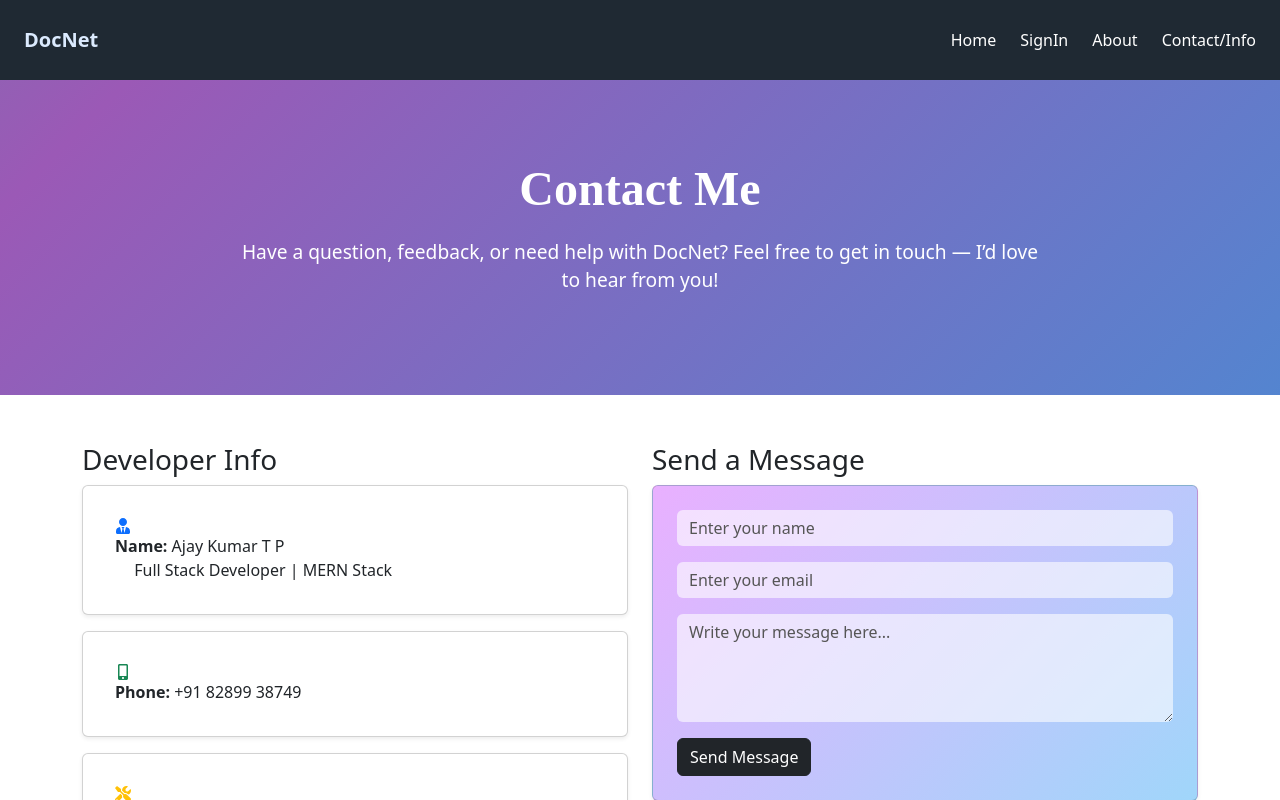
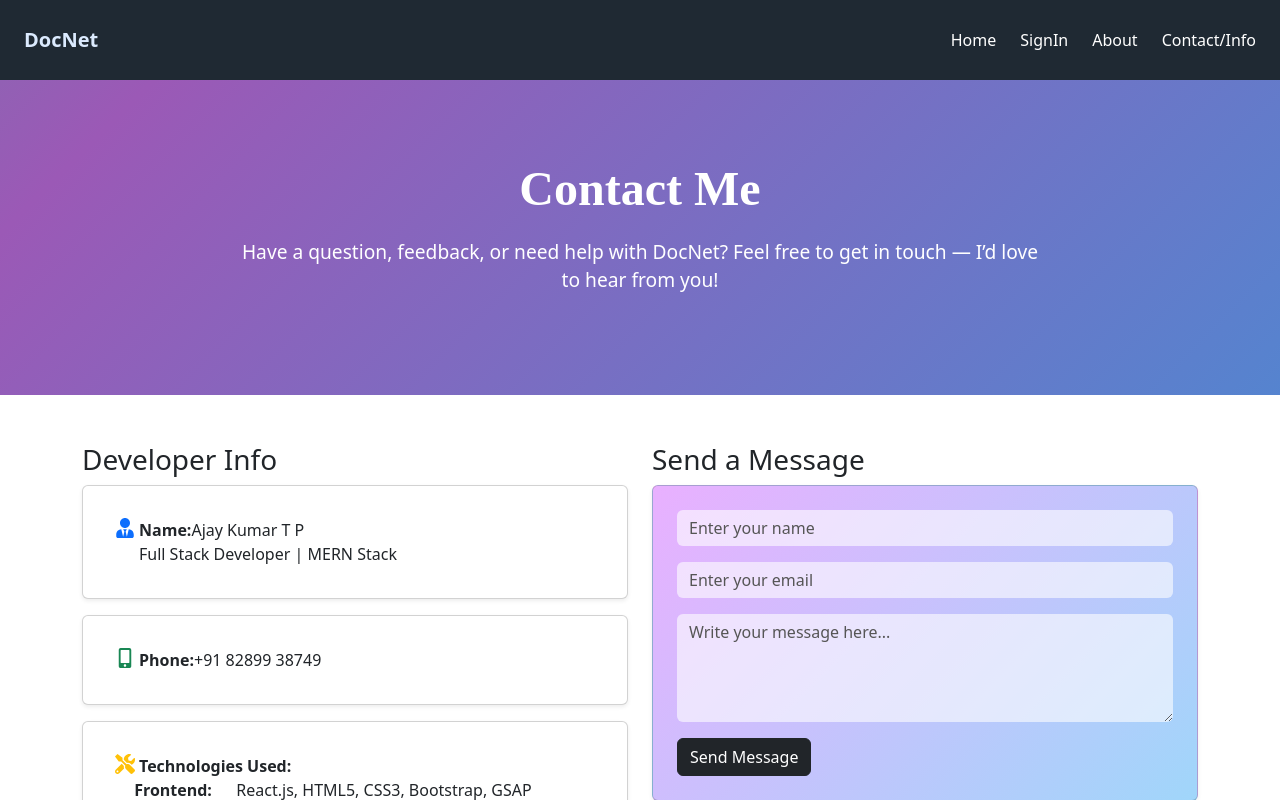
Before and after one commit to AJAYK-1/DocNet, a React (Vite) app in the folder client/: page /contact in a window 1280 px wide. Shown: the top 800 px of the page. Built offline with nearby package versions, Linux system fonts and the light colour scheme.

Commit message:
"fixed navbar problem"

```diff
--- a/client/src/components/about.jsx
+++ b/client/src/components/about.jsx
@@ -22,7 +22,7 @@ export default function About() {
                 <h1 className='hero-title' style={{ fontSize: '3rem', fontWeight: 'bold', fontFamily: 'Poppins' }}>
                     About DocNet
                 </h1>
-                <p style={{ fontSize: '1.2rem', maxWidth: '800px', margin: '20px auto' }}>
+                <p className='hero-subtext' style={{ fontSize: '1.2rem', maxWidth: '800px', margin: '20px auto' }}>
                     DocNet is your all-in-one digital healthcare platform — connecting patients and doctors with ease, security, and convenience.
                 </p>
             </div>
--- a/client/src/components/contact.jsx
+++ b/client/src/components/contact.jsx
@@ -54,7 +54,7 @@ export default function Contact() {
                 <h1 className="hero-title" style={{ fontSize: '3rem', fontWeight: 'bold', fontFamily: 'Poppins' }}>
                     Contact Me
                 </h1>
-                <p style={{ fontSize: '1.2rem', maxWidth: '800px', margin: '20px auto' }}>
+                <p className='hero-subtext' style={{ fontSize: '1.2rem', maxWidth: '800px', margin: '20px auto' }}>
                     Have a question, feedback, or need help with DocNet? Feel free to get in touch — I’d love to hear from you!
                 </p>
             </div>
@@ -66,26 +66,29 @@ export default function Contact() {
                     <Col md={6} className="mb-4">
                         <h3>Developer Info</h3>
                         <Card className="p-3 mb-3 shadow-sm">
-                            <Card.Body>
-                                <FaUserTie className="me-2 text-primary" />
+                            <Card.Body >
+                                <div className='flex'>
+                                <FaUserTie className="me-1 text-xl text-primary" />
                                 <strong>Name:</strong> Ajay Kumar T P
-                                <br />
-                                <span style={{marginLeft:'4%'}}>Full Stack Developer | MERN Stack</span>
+                                </div>
+                                <span className='ml-6'>Full Stack Developer | MERN Stack</span>
                             </Card.Body>
                         </Card>
 
                         <Card className="p-3 mb-3 shadow-sm">
-                            <Card.Body>
-                                <FaMobileAlt className="me-2 text-success" />
+                            <Card.Body className='flex'>
+                                <FaMobileAlt className="me-1 text-xl text-success" />
                                 <strong>Phone:</strong> +91 82899 38749
                             </Card.Body>
                         </Card>
 
                         <Card className="p-3 shadow-sm">
                             <Card.Body>
-                                <FaTools className="me-2 text-warning" />
+                                <div className='flex'>
+
+                                <FaTools className="me-1 text-xl text-warning" />
                                 <strong>Technologies Used:</strong>
-                                <br />
+                                </div>
                                 <table style={{ width: '100%',marginLeft:'4%', borderCollapse: 'collapse' }} cellPadding="4" cellSpacing="0">
                                     <tbody>
                                         <tr>
--- a/client/src/components/doctor/doctornavbar.jsx
+++ b/client/src/components/doctor/doctornavbar.jsx
@@ -81,19 +81,12 @@ export default function DoctorNavbar() {
                 </div>
             </nav>
             {openMenu && (
-                <div ref={mobileConRef} className='md:hidden flex flex-col px-4 space-y-3 text-white font-medium bg-[#1f2933]'>
+                <div ref={mobileConRef} className='md:hidden flex flex-col px-4 pb-3 space-y-3 text-white font-medium bg-[#1f2933]'>
                     <a href='/doctorhome' className='text-decoration-none text-white'> Home </a>
-                    <div>
-                        <button className='relative text-white'
-                            onClick={() => setDropDown2(!dropDown2)}> Appointments▾ </button>
-                        {dropDown2 && (
-                            <div className="absolute flex flex-col w-35 mt-2 p-2 z-6 shadow-md rounded bg-[#1e2329]">
-                                <a href="/viewappointment" className='mb-2 text-white text-decoration-none text-center'> New </a>
-                                <a href="/appointmenthistory" className='mb-2 text-white text-decoration-none text-center'> History </a>
-                            </div>
-                        )}
-                    </div>
+                    <a href="/viewappointment" className='text-decoration-none text-white'> New Appointment </a>
+                    <a href="/appointmenthistory" className='text-decoration-none text-white'> Appointment History </a>
                     <a href='/viewprescription' className='text-decoration-none text-white'> Prescriptions </a>
+                    <a href='/doctorfeedback' className='text-white text-decoration-none mb-3'> Feedback </a>
                     <div>
                         <button className='relative text-white'
                             onClick={() => setDropDown(!dropDown)}> Profile▾ </button>
@@ -105,7 +98,6 @@ export default function DoctorNavbar() {
                             </div>
                         )}
                     </div>
-                    <a href='/doctorfeedback' className='text-white text-decoration-none mb-3'> Feedback </a>
                 </div>
             )}
 
--- a/client/src/components/gsapAnimation.js
+++ b/client/src/components/gsapAnimation.js
@@ -17,8 +17,8 @@ export const HomeNavbarAnimation = ({ navbarRef, navContentRef, mobileConRef })
 
     gsap.fromTo(
         mobileConRef?.current,
-        { y: -100, opacity: 0 },
-        { y: 0, opacity: 1, duration: 1 })
+        { y: -100 },
+        { y: 0, duration: 1 })
 
     gsap.fromTo(
         mobileConRef?.current.children,
--- a/client/src/components/user/userhome.jsx
+++ b/client/src/components/user/userhome.jsx
@@ -70,7 +70,7 @@ export default function UserHome() {
         <>
             <UserNavbar />
 
-            <div className="hero-section">
+            <div className="hero-section z-0">
                 <div className="hero-overlay"></div>
                 <h1 className=" mb-4 text-center">
                     <span className='welcome-part'>Welcome </span>
--- a/client/src/components/user/usernavbar.jsx
+++ b/client/src/components/user/usernavbar.jsx
@@ -44,7 +44,7 @@ export default function UserNavbar() {
                         <button className='hover:underline relative text-white'
                             onClick={() => setDropDown(!dropDown)}> Profile▾ </button>
                         {dropDown && (
-                            <div className="absolute flex flex-col w-35 mt-2 p-2 z-6 shadow-md rounded bg-[#1e2329]">
+                            <div className="absolute flex flex-col w-35 mt-2 p-2 z-[999] shadow-md rounded bg-[#1e2329]">
                                 <a href="/userprofile" className='mb-2 text-white text-decoration-none text-center'> My Profile</a>
                                 <button className='text-white'
                                     onClick={handleLogout}>Logout</button>
@@ -63,23 +63,24 @@ export default function UserNavbar() {
                 </div>
             </nav>
             {openMenu && (
-                <div ref={mobileConRef} className='md:hidden flex flex-col px-4 space-y-3 z-20 text-white font-medium bg-[#1f2933]'>
+                <div ref={mobileConRef} className='md:hidden flex flex-col px-4 pb-3 space-y-3 z-20 text-white font-medium bg-[#1f2933]'>
                     <a href='/userhome' className='text-decoration-none text-white'> Home </a>
                     <a href='/seealldoctors' className='text-decoration-none text-white'> Find Doctors </a>
                     <a href='/appointment' className='text-decoration-none text-white'> My Appointments </a>
                     <a href='/getprescription' className='text-decoration-none text-white'> Presciptions </a>
-                    <div>
-                        <button className='hover:underline relative text-white'
+                    <a href='/userfeedback' className='text-white text-decoration-none mb-3'> Feedback </a>
+                    <div className='relative'>
+                        <button className='hover:underline text-white'
                             onClick={() => setDropDown(!dropDown)}> Profile▾ </button>
                         {dropDown && (
-                            <div className="absolute flex flex-col w-35 mt-2 p-2 z-30 shadow-md rounded bg-[#1e2329]">
+                            <div className="absolute flex flex-col w-40  p-2 z-[999] shadow-md rounded bg-[#1e2329]">
                                 <a href="/userprofile" className='mb-2 text-white text-decoration-none text-center'> My Profile</a>
                                 <button className='text-white'
                                     onClick={handleLogout}>Logout</button>
                             </div>
                         )}
                     </div>
-                    <a href='/userfeedback' className='text-white text-decoration-none mb-3'> Feedback </a>
+
                 </div>
             )}
 
```
Lines whose indentation alone changed are shown as unchanged.
